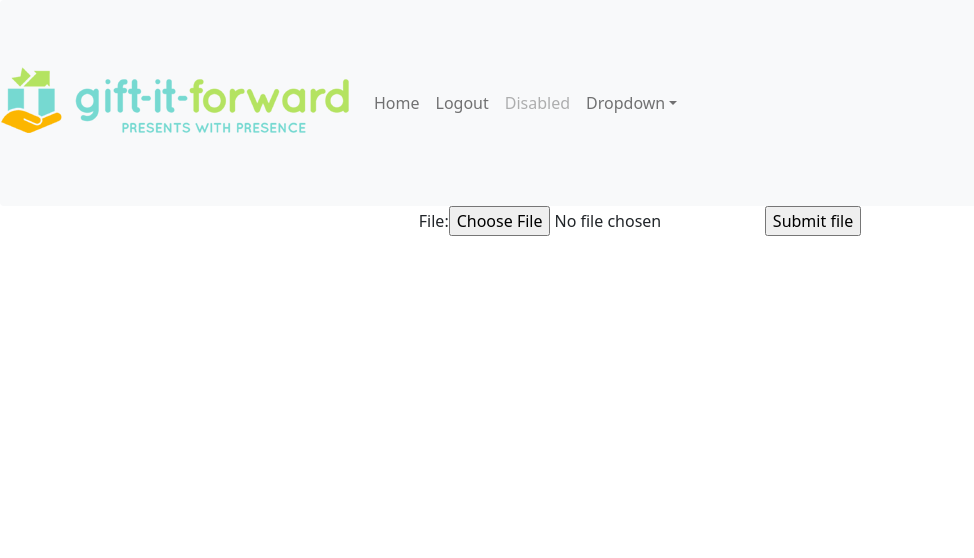
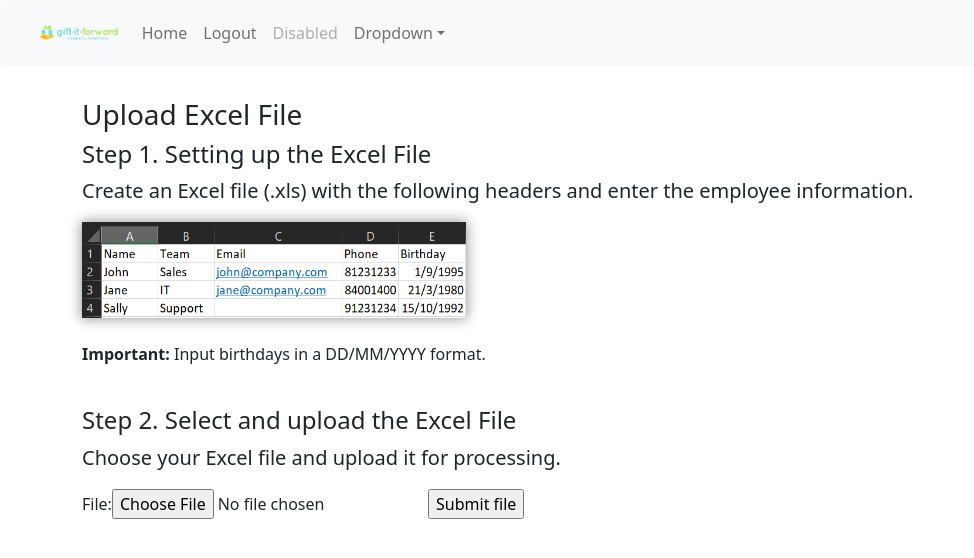
Before and after one commit to chaitanyabaranwal/GiftTeams, a Django app: page /upload_excel/ in a window 1280 px wide. Shown: the top 558 px of the page, without its empty margins (0-974 px from the left). Run offline with Django 3.2, Linux system fonts and the light colour scheme; some libraries are stand-ins or nearby versions.

Commit message:
Add design for upload_excel

```diff
--- a/myproject/templates/upload_excel.html
+++ b/myproject/templates/upload_excel.html
@@ -40,12 +40,36 @@
         background-color: #74D8D0
       }
 
+      .giftimg {
+        height: 2em;
+        margin-left: 2em;
+      }
+
+      .container {
+        padding-top: 2em;
+      }
+
+      .sample_excel {
+        box-shadow: 0px 0px 12px 1px rgba(0, 0, 0, 0.4);
+        width: 24em;
+        height: 6em;
+      }
     </style>
   </head>
 
-  <body class="text-center">
+  <body>
     {% include 'includes/nav.html' %}
-    {% block content %}
+  <div class='container'>
+    <h3>Upload Excel File</h3>
+    <h4>Step 1. Setting up the Excel File</h4>
+    <p class="lead">Create an Excel file (.xls) with the following headers and enter the employee information.</p>
+    <img src="{% static 'img/sample_excel.png' %}" class="sample_excel">
+    <br>
+    <br>
+    <p><strong>Important:</strong> Input birthdays in a DD/MM/YYYY format.</p>
+    <br>
+    <h4>Step 2. Select and upload the Excel File</h4>
+    <p class="lead">Choose your Excel file and upload it for processing.</p>
     <main>
       <form method="POST" action="{% url 'upload_excel' %}">
         {% csrf_token %}
@@ -53,7 +77,7 @@
         <input type="submit" value="Submit file">
       </form>
     </main>
-    {% endblock %}
+  </div>
   </body>
 
 </html>
```
Also changed, not shown: myproject/static/img/sample_excel.png (added).
